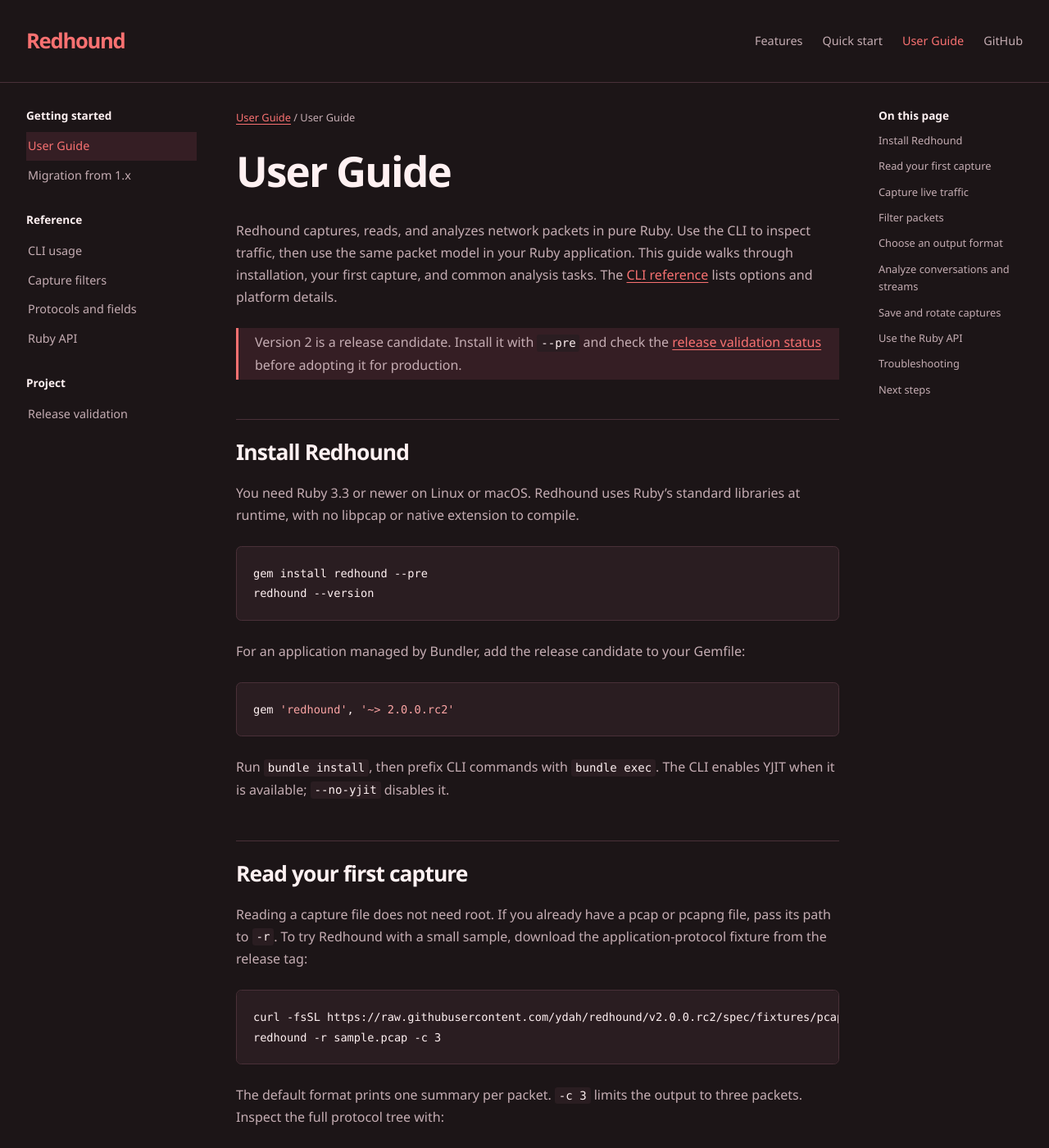
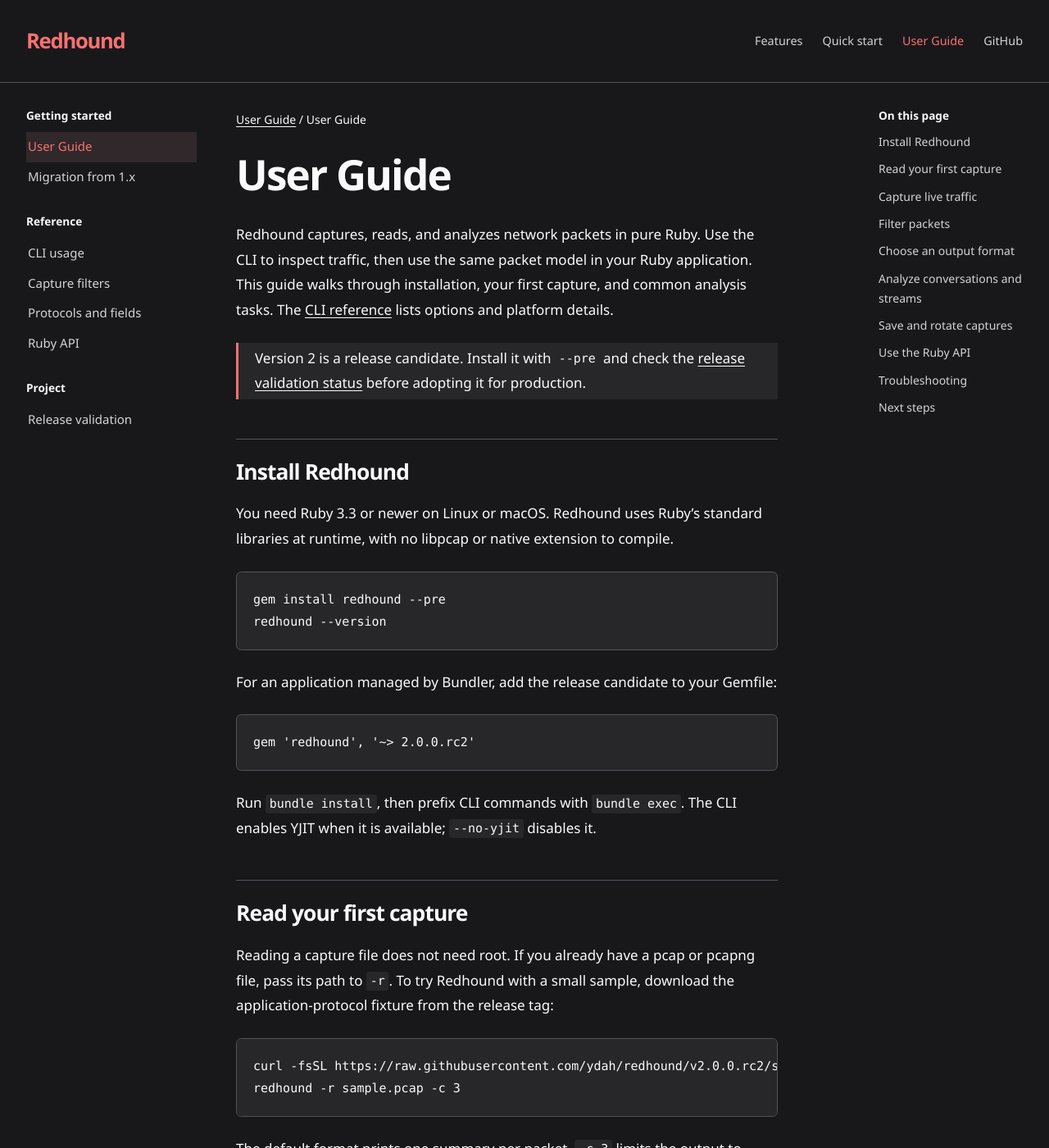
Before and after one commit to ydah/redhound, a Jekyll site: the page built from docs/USER_GUIDE.md, in a window 1280 px wide and 1400 px high. Shown: the whole window at 82% size. Built offline with Jekyll 4.4.1, drawn with Linux system fonts in a browser that asks for light colours.

Commit message:
Improve readability of website and guide text

```diff
--- a/docs/_layouts/default.html
+++ b/docs/_layouts/default.html
@@ -4,7 +4,7 @@
   <meta charset="utf-8">
   <meta name="viewport" content="width=device-width, initial-scale=1">
   <meta name="description" content="{{ page.description | default: site.description | escape }}">
-  <meta name="theme-color" content="#1c1517">
+  <meta name="theme-color" content="#18181b">
   <meta property="og:title" content="{{ page.title | escape }} · {{ site.title }}">
   <meta property="og:description" content="{{ page.description | default: site.description | escape }}">
   <meta property="og:type" content="website">
--- a/docs/assets/site.css
+++ b/docs/assets/site.css
@@ -1,13 +1,13 @@
 :root {
   color-scheme: dark;
-  --background: #1c1517;
-  --surface: #2a1d21;
-  --text: #fff1f2;
-  --muted: #c5adb3;
+  --background: #18181b;
+  --surface: #27272a;
+  --text: #fafafa;
+  --muted: #d4d4d8;
   --accent: #f87171;
   --accent-hover: #fca5a5;
-  --accent-soft: #351e24;
-  --border: #493038;
+  --accent-soft: #30282a;
+  --border: #52525b;
   font: 16px/1.7 'Avenir Next', 'Segoe UI', sans-serif;
   color: var(--text);
   background: var(--background);
@@ -23,7 +23,7 @@ h1, h2, h3 { line-height: 1.2; letter-spacing: -.035em; text-wrap: balance; }
 p, dd { text-wrap: pretty; }
 .terminal, .prose table { font-variant-numeric: tabular-nums; }
 code, pre { font-family: 'SFMono-Regular', Consolas, 'Liberation Mono', monospace; }
-pre { max-width: 100%; overflow-x: auto; font-size: .85rem; line-height: 1.8; }
+pre { max-width: 100%; overflow-x: auto; font-size: .9375rem; line-height: 1.8; }
 code { font-size: .88em; }
 pre code { font-size: inherit; }
 button, summary { font: inherit; }
@@ -85,7 +85,7 @@ button, summary { font: inherit; }
 .features dl { display: grid; grid-template-columns: 1fr 1fr; gap: 2rem; margin: 0; }
 .features dl div { border-top: 1px solid var(--border); padding-top: 1.2rem; }
 .features dt { font-weight: 600; color: var(--text); }
-.features dd { margin: .5rem 0 0; font-size: .95rem; color: var(--muted); }
+.features dd { margin: .5rem 0 0; font-size: 1rem; color: var(--muted); }
 .quick-start-section { border-top: 1px solid var(--border); background: var(--surface); }
 .quick-start { grid-template-columns: 1.15fr 1fr; }
 .quick-start pre { padding: 1.5rem; background: var(--background); border: 1px solid var(--border); border-radius: .5rem; margin-bottom: 1rem; }
@@ -104,35 +104,37 @@ button, summary { font: inherit; }
 .docs-navigation summary { display: none; }
 .nav-group { margin-bottom: 1.75rem; }
 .nav-group h2, .page-toc h2 { margin-bottom: .75rem; font-size: .85rem; font-weight: 600; letter-spacing: 0; }
-.nav-group a { display: block; padding: .35rem .75rem; margin-left: -.75rem; text-decoration: none; font-size: .9rem; color: var(--muted); border-left: 2px solid transparent; }
+.nav-group a { display: block; padding: .35rem .75rem; margin-left: -.75rem; text-decoration: none; font-size: .9375rem; color: var(--muted); border-left: 2px solid transparent; }
 .nav-group a:hover { color: var(--text); }
 .nav-group a[aria-current] { color: var(--accent); border-left-color: var(--accent); background: var(--accent-soft); }
-.breadcrumb { font-size: .8rem; color: var(--muted); margin-bottom: 1.5rem; }
-.prose { min-width: 0; max-width: 48rem; }
+.breadcrumb { font-size: .875rem; color: var(--muted); margin-bottom: 1.5rem; }
+.prose { min-width: 0; max-width: 68ch; font-size: 1.0625rem; line-height: 1.8; }
 .prose h1 { font-size: clamp(2.4rem, 4vw, 3.5rem); font-weight: 600; margin-bottom: 1.75rem; }
 .prose h2 { margin: 3rem 0 1.25rem; padding-top: 1.5rem; border-top: 1px solid var(--border); font-size: 1.65rem; }
 .prose h3 { margin-top: 2rem; font-size: 1.2rem; }
 .prose h2, .prose h3 { scroll-margin-top: 1.5rem; }
-.prose p, .prose li { color: var(--muted); }
+.prose p, .prose li { color: var(--text); }
+.prose a { color: var(--text); }
+.prose a:hover { color: var(--accent); }
 .prose strong { color: var(--text); }
 .prose :not(pre) > code { color: var(--text); background: var(--surface); border-radius: .2rem; padding: .15rem .3rem; overflow-wrap: anywhere; }
 .prose pre { padding: 1.25rem; margin: 1.5rem 0; border: 1px solid var(--border); border-radius: .4rem; background: var(--surface); }
-.prose blockquote { margin: 1.5rem 0; border-left: 3px solid var(--accent); padding: .25rem 1.25rem; background: var(--accent-soft); }
+.prose blockquote { margin: 1.5rem 0; border-left: 3px solid var(--accent); padding: .25rem 1.25rem; background: var(--surface); }
 .prose blockquote p:last-child { margin-bottom: 0; }
 .prose ul, .prose ol { padding-left: 1.5rem; }
 .prose li { margin-bottom: .4rem; }
-.prose table { display: block; width: 100%; overflow-x: auto; border-collapse: collapse; font-size: .9rem; margin: 1.5rem 0; }
+.prose table { display: block; width: 100%; overflow-x: auto; border-collapse: collapse; font-size: .9375rem; margin: 1.5rem 0; }
 .prose th, .prose td { padding: .75rem 1rem; text-align: left; border-bottom: 1px solid var(--border); vertical-align: top; }
 .prose th { color: var(--text); background: var(--surface); }
-.prose td { color: var(--muted); }
-.page-toc { font-size: .8rem; }
+.prose td { color: var(--text); }
+.page-toc { font-size: .875rem; }
 .page-toc ul { list-style: none; margin: 0; padding: 0; }
 .page-toc li { margin-bottom: .6rem; }
 .page-toc a { color: var(--muted); text-decoration: none; }
 .page-toc a:hover { color: var(--accent); }
 .doc-footer { display: flex; flex-wrap: wrap; gap: 1rem; justify-content: space-between; border-top: 1px solid var(--border); padding-block: 2rem; margin-top: 3rem; font-size: .8rem; }
 .highlight .k, .highlight .kd, .highlight .kn, .highlight .o { color: var(--accent); }
-.highlight .s, .highlight .s1, .highlight .s2, .highlight .sr { color: var(--accent-hover); }
+.highlight .s, .highlight .s1, .highlight .s2, .highlight .sr { color: var(--text); }
 .highlight .c, .highlight .c1 { color: var(--muted); }
 .highlight .mi, .highlight .mf, .highlight .ss { color: var(--text); }
 @media (max-width: 75rem) {
@@ -151,10 +153,10 @@ button, summary { font: inherit; }
 @media (max-width: 36rem) {
   .site-header, .site-footer, .hero-inner, .features, .quick-start, .docs-shell { padding-inline: 1.25rem; }
   .site-header { align-items: flex-start; gap: .75rem; }
-  .site-header nav { gap: .4rem 1rem; font-size: .8rem; }
+  .site-header nav { gap: .4rem 1rem; font-size: .875rem; }
   .hero h1 { font-size: 3.2rem; }
   .features dl { grid-template-columns: 1fr; gap: 1.5rem; }
-  .terminal pre { padding: 1rem; font-size: .75rem; }
+  .terminal pre { padding: 1rem; font-size: .875rem; }
   .terminal-heading { padding-inline: 1rem; }
   .platforms { padding-inline: 1.25rem; gap: .5rem 1.25rem; }
 }
```
